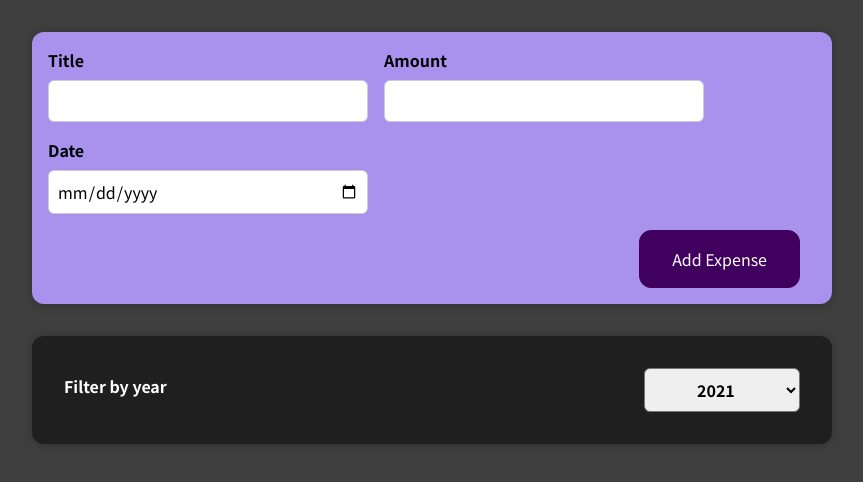
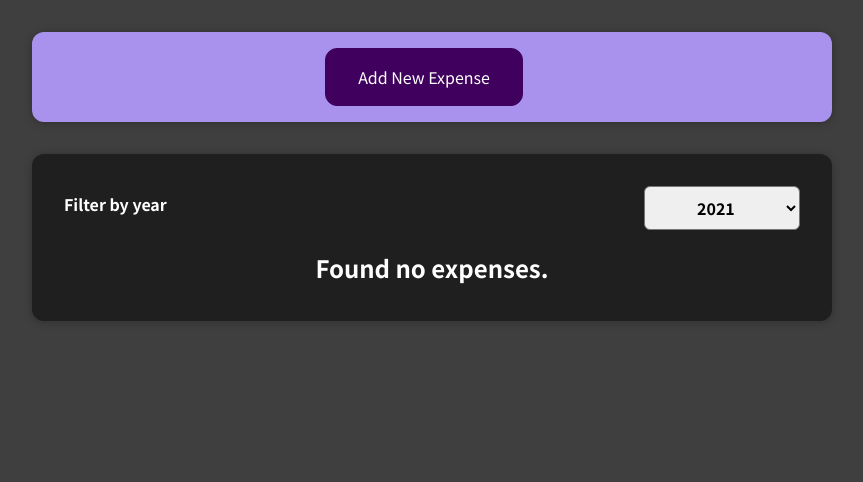
Before and after one commit to mertyldrr/expense-tracker, a React (Create React App) app: page / in a window 1280 px wide. Shown: the top 482 px of the page, without its empty margins (208-1071 px from the left). Built offline with nearby package versions, Linux system fonts and the light colour scheme.

Commit message:
seperate component for new expense, conditional rendering based on a button

```diff
--- a/src/App.js
+++ b/src/App.js
@@ -9,7 +9,6 @@ const App = () => {
   return (
     <div>
       <NewExpense
-        expenses={expenses}
         setExpenses={setExpenses}
       />
       <Expenses items={expenses} />
--- a/src/components/ExpenseForm.js
+++ b/src/components/ExpenseForm.js
@@ -1,7 +1,7 @@
 import React, { useState } from 'react';
 import './ExpenseForm.css';
 
-const ExpenseForm = ({ expenses, setExpenses }) => {
+const ExpenseForm = ({ setExpenses, setClickFlag }) => {
 
   const [title, setTitle] = useState("");
   const [amount, setAmount] = useState("");
@@ -40,6 +40,12 @@ const ExpenseForm = ({ expenses, setExpenses }) => {
     setTitle("");
     setAmount("");
     setDate("");
+    setClickFlag(false);
+  }
+
+  const cancelHandler = (e) => {
+    e.preventDefault();
+    setClickFlag(false);
   }
 
   return (
@@ -61,6 +67,7 @@ const ExpenseForm = ({ expenses, setExpenses }) => {
         </div>
       </div>
       <div className="new-expense__actions">
+        <button type="button" onClick={cancelHandler}>Cancel</button>
         <button type="submit">Add Expense</button>
       </div>
     </form>
--- a/src/components/ExpenseItem.js
+++ b/src/components/ExpenseItem.js
@@ -6,7 +6,7 @@ import './ExpenseItem.css'
 
 const ExpenseItem = ({ title, amount, date }) => {
   return (
-    <div>
+      <li>
         <Card className="expense-item">
           <ExpenseDate date={date} />
           <div className="expense-item__description">
@@ -14,7 +14,7 @@ const ExpenseItem = ({ title, amount, date }) => {
             <div className="expense-item__price">${amount}</div>
           </div>
         </Card>
-    </div>
+      </li>
   )
 }
 
--- a/src/components/Expenses.js
+++ b/src/components/Expenses.js
@@ -1,7 +1,7 @@
 import React, { useState } from 'react';
-import ExpenseItem from './ExpenseItem';
 import Card from './Card';
 import ExpensesFilter from './ExpensesFilter';
+import ExpensesList from './ExpensesList';
 import './Expenses.css'
 
 const Expenses = ({ items }) => {
@@ -13,25 +13,17 @@ const Expenses = ({ items }) => {
     setSelectedYear(selectedYear);
   };
 
+  // filter returns a new array
   const filterExpenses = items.filter(expense => {
     return expense.date.getFullYear().toString() === selectedYear;
   })
 
-  const filteredExpenses = filterExpenses.map((item, index) => {
-    return (
-      <ExpenseItem
-        key={index}
-        date={item.date}
-        amount={item.amount}
-        title={item.title}
-      />
-    )
-  })
+
 
   return (
     <Card className="expenses">
       <ExpensesFilter selectedYear={selectedYear} onChangeFilter={filterChangeHandler} />
-      {filteredExpenses}
+      <ExpensesList items={filterExpenses} />
     </Card>
   )
 }
--- /dev/null
+++ b/src/components/ExpensesList.css
@@ -0,0 +1,9 @@
+.expenses-list {
+  list-style: none;
+  padding: 0;
+}
+
+.expenses-list__fallback {
+  color: white;
+  text-align: center;
+}
--- /dev/null
+++ b/src/components/ExpensesList.js
@@ -0,0 +1,28 @@
+import React from 'react';
+import ExpenseItem from './ExpenseItem';
+import './ExpensesList.css';
+
+const ExpensesList = ({ items }) => {
+
+  let expenseContent = <h2 className="expenses-list__fallback">Found no expenses.</h2>
+
+  if (items.length > 0) {
+    expenseContent = items.map((item, index) => (
+      <ExpenseItem
+        key={index}
+        date={item.date}
+        amount={item.amount}
+        title={item.title}
+      />
+    ))
+  }
+
+  return (
+    <ul className="expenses-list">
+      {expenseContent}
+    </ul>
+  )
+
+}
+
+export default ExpensesList;
--- a/src/components/NewExpense.js
+++ b/src/components/NewExpense.js
@@ -1,15 +1,23 @@
-import React from 'react';
+import React, { useState } from 'react';
 import NewExpenseForm from './ExpenseForm';
 import './NewExpense.css';
 
-const NewExpense = ({ expenses, setExpenses }) => {
+const NewExpense = ({ setExpenses }) => {
+
+  const [clickFlag, setClickFlag] = useState(false);
+
+  const onClickHandler = () => {
+    setClickFlag(true);
+  }
+
   return (
-    <div className="new-expense">
-      <NewExpenseForm
-        expenses={expenses}
-        setExpenses={setExpenses}
-      />
+    <div>
+      <div className="new-expense">
+        {!clickFlag && <button onClick={onClickHandler}>Add New Expense</button>}
+        {clickFlag && <NewExpenseForm setClickFlag={setClickFlag} setExpenses={setExpenses} />}
+      </div>
     </div>
+
   )
 }
 
```
Also changed, not shown: 1 other file (tests, documents, lock files or other folders). Lines whose indentation alone changed are shown as unchanged.
